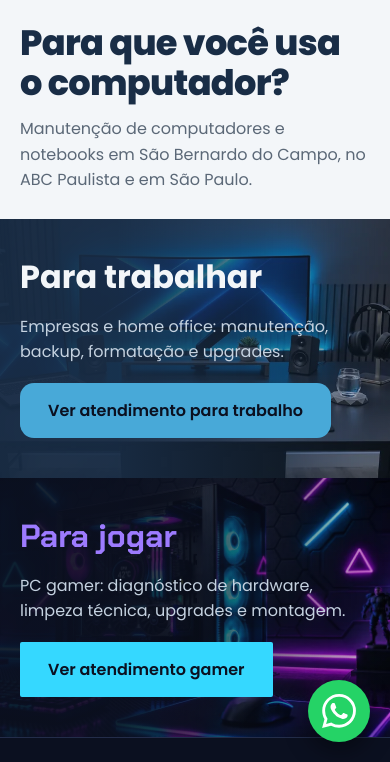
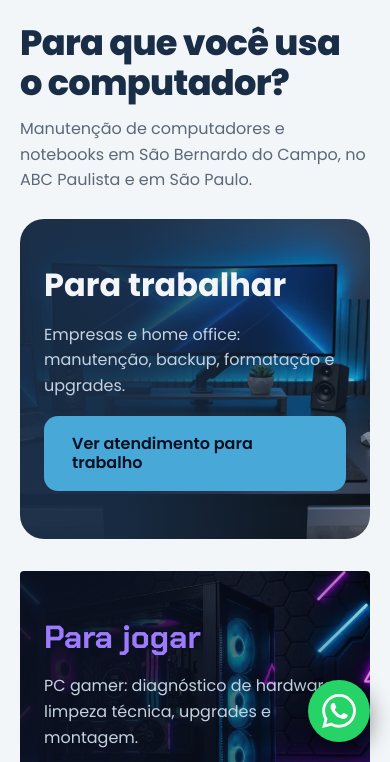
Before and after one commit to fabiopietrisinger-droid/lounge-informatica, a plain HTML site: page index.html in a window 390 px wide. Shown: the part 82-844 px from the top of the page. Drawn offline with Linux system fonts and the light colour scheme.

Commit message:
Página inicial no celular: mais espaço entre os quadros
Co-Authored-By: Claude Sonnet 5.5 <noreply@anthropic.com>
Claude-Session: https://claude.ai/code/session_01BWXCs92yLLEDVTCv9G2mwb

```diff
--- a/styles.css
+++ b/styles.css
@@ -198,3 +198,11 @@ footer b { color: var(--ice); }
   .tema-empresas .about .two > div:first-child { text-align: center; }
   .tema-empresas .about .retrato { margin-inline: auto; }
 }
+
+/* página inicial no celular: os dois quadros separados */
+@media (max-width: 860px) {
+  .inicio .choices { gap: 32px; padding: 0 20px 40px; }
+  .inicio .choice { padding: 48px 24px; }
+  .inicio .choice-trabalho { border-radius: 24px; }
+  .inicio .choice-gamer { border-radius: 4px; }
+}
```
